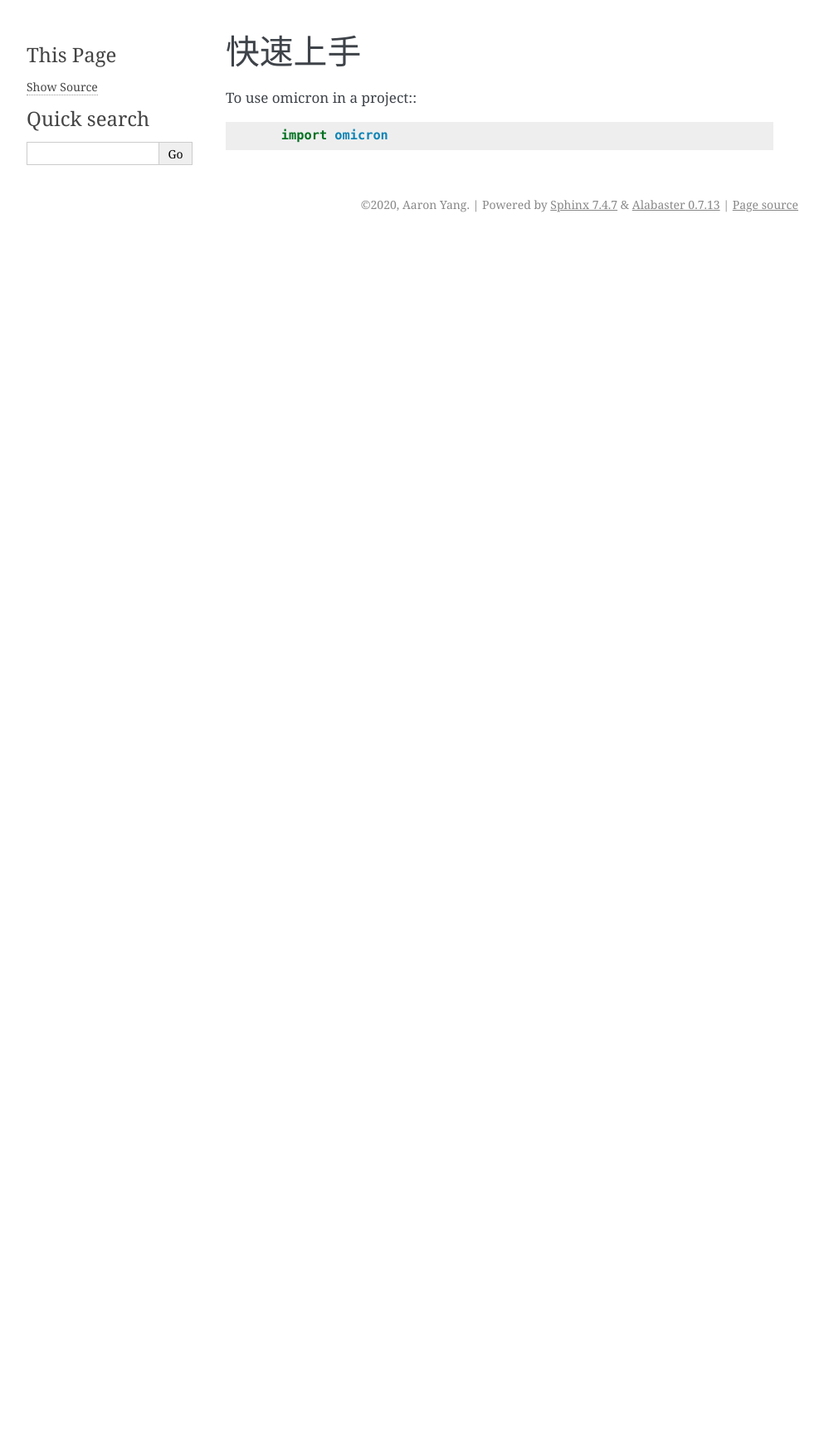
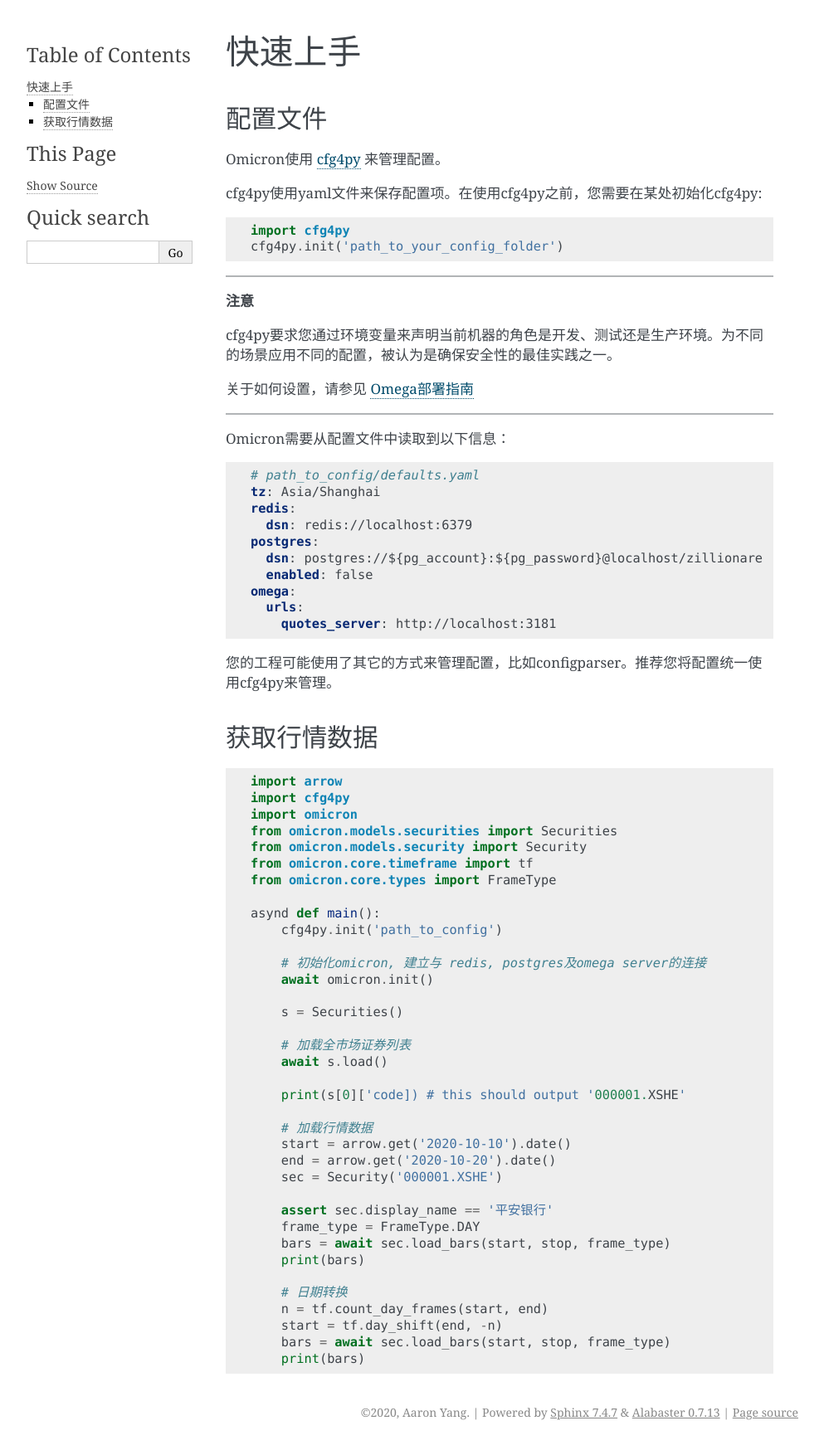
Before and after one commit to zillionare/omicron, a Sphinx documentation site: the page built from docs/usage.md, in a window 1280 px wide. Shown: the whole page at 83% size, without its empty margins (148-1141 px from the left). Built offline with Sphinx 7.4.7, drawn with Linux system fonts in a browser that asks for light colours; before the commit the page ends 900 px from its top, so only the background shows below that.

Commit message:
[DOC] documentation
Add quick started guide

````diff
--- /dev/null
+++ b/docs/installation.rst
@@ -0,0 +1,35 @@
+=====
+安装
+=====
+
+要使用Omicron来获取行情数据，请先安装 `Omega <https://pypi.org/project/zillionare-omega/>`_，并按说明文档要求完成初始化配置。
+
+然后在开发机上，运行下面的命令安装Omicron:
+
+.. code:: console
+
+    pip install zillionare-omicron
+
+同样地，我们推荐您为自己的项目创建虚拟环境。如果您是新建工程的话，我们推荐使用Cookiecutter来创建工程框架，并参照 `大富翁开发规范`_ 来完成项目的配置。
+
+
+.. hint::
+
+    对于Omicron的协作开发者，需要注意以下事项：
+
+    1. 您必须遵守 `大富翁开发规范`_ 来进行开发。
+
+    2. Omicron在测试和运行时依赖于对应版本的Omega。在发行版的Omicron中，并不包含此依赖。在开发过程中，为了单元测试需要，您可能需要安装对应版本的Omega。
+
+        ```text
+        pip install zillionare-omega
+        ```
+    3. 如果您增加的功能同时需要更改Omega，则应该使用editable installation：
+
+        ```text
+        pip install -e %path_to_omega%
+        ```
+    4. 开发完成，更新两个Project中对应依赖的版本号。
+
+
+ .. _`大富翁开发规范`: https://zillionare.readthedocs.io/zh_CN/latest/developer_guide.html
--- a/docs/modules.rst
+++ b/docs/modules.rst
@@ -1,4 +1,4 @@
-omicron
+API文档
 =======
 
 .. toctree::
--- a/docs/usage.md
+++ b/docs/usage.md
@@ -1,6 +1,77 @@
 # 快速上手
 
-To use omicron in a project::
+## 配置文件
+
+Omicron使用 [cfg4py](https://pypi.org/project/cfg4py/) 来管理配置。
+
+cfg4py使用yaml文件来保存配置项。在使用cfg4py之前，您需要在某处初始化cfg4py:
+
 ```python
-    import omicron
+import cfg4py
+cfg4py.init('path_to_your_config_folder')
 ```
+
+---
+**注意**
+
+cfg4py要求您通过环境变量来声明当前机器的角色是开发、测试还是生产环境。为不同的场景应用不同的配置，被认为是确保安全性的最佳实践之一。
+
+关于如何设置，请参见 [Omega部署指南](https://zillionare-omega.readthedocs.io/zh_CN/latest/deployment.html#id14)
+
+---
+
+Omicron需要从配置文件中读取到以下信息：
+
+```yaml
+# path_to_config/defaults.yaml
+tz: Asia/Shanghai
+redis:
+  dsn: redis://localhost:6379
+postgres:
+  dsn: postgres://${pg_account}:${pg_password}@localhost/zillionare
+  enabled: false
+omega:
+  urls:
+    quotes_server: http://localhost:3181
+```
+
+您的工程可能使用了其它的方式来管理配置，比如configparser。推荐您将配置统一使用cfg4py来管理。
+## 获取行情数据
+```python
+import arrow
+import cfg4py
+import omicron
+from omicron.models.securities import Securities
+from omicron.models.security import Security
+from omicron.core.timeframe import tf
+from omicron.core.types import FrameType
+
+asynd def main():
+    cfg4py.init('path_to_config')
+
+    # 初始化omicron, 建立与 redis, postgres及omega server的连接
+    await omicron.init()
+
+    s = Securities()
+
+    # 加载全市场证券列表
+    await s.load()
+
+    print(s[0]['code]) # this should output '000001.XSHE'
+
+    # 加载行情数据
+    start = arrow.get('2020-10-10').date()
+    end = arrow.get('2020-10-20').date()
+    sec = Security('000001.XSHE')
+
+    assert sec.display_name == '平安银行'
+    frame_type = FrameType.DAY
+    bars = await sec.load_bars(start, stop, frame_type)
+    print(bars)
+
+    # 日期转换
+    n = tf.count_day_frames(start, end)
+    start = tf.day_shift(end, -n)
+    bars = await sec.load_bars(start, stop, frame_type)
+    print(bars)
+```
--- a/setup.py
+++ b/setup.py
@@ -13,7 +13,7 @@ requirements = [
     "pyemit >= 0.4.0",
     "cfg4py == 0.8.0",
     "arrow ~= 0.15.5",
-    "numpy ~= 1.19.4",
+    "numpy >= 1.19.4",
     "aioredis == 1.3.1",
     "numba == 0.49.1",
     "SQLAlchemy == 1.3.20",
````
Also changed, not shown: README.rst (+13 -5 lines), docs/installation.md (deleted, +0 -18 lines), .readthedocs.yml (added), HISTORY.rst (line endings or trailing spaces), docs/_static/jetbrains-variant-3.svg (added), docs/_static/zillion-universe.jpg (deleted).
